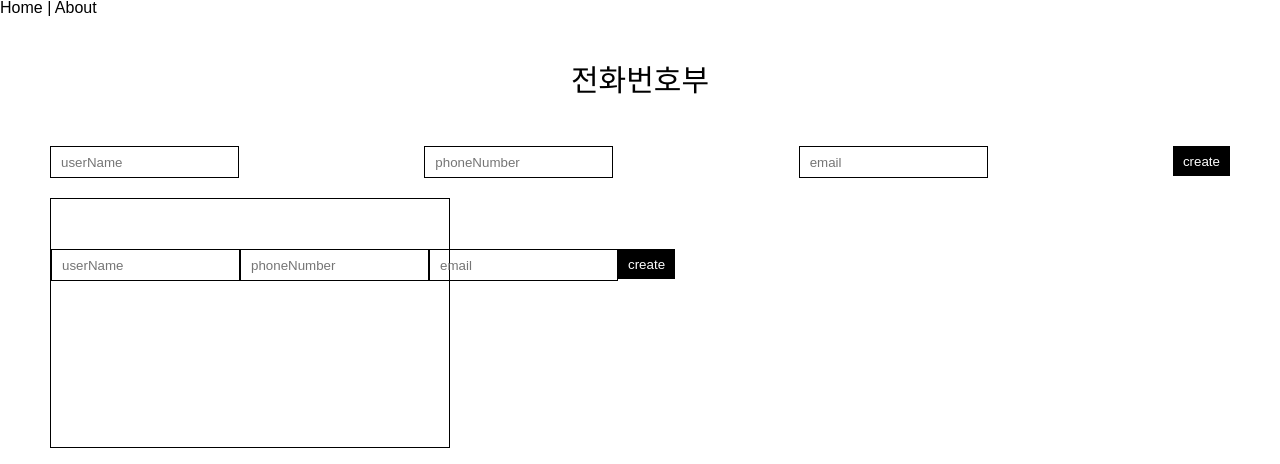
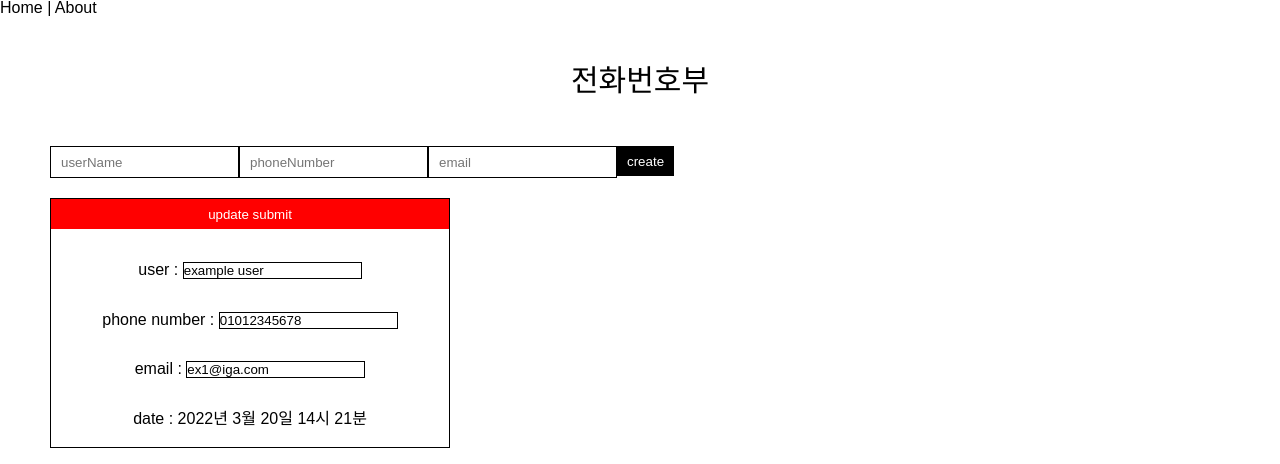
Before and after one commit to LEEHYUNHO2001/vue2-study, a Vue app in the folder phone-number/: page / in a window 1280 px wide. Both pictures are taken after a click on the button "update". Shown: the top 464 px of the page. Built offline with nearby package versions, Linux system fonts and the light colour scheme.

Commit message:
:recycle: user item마다 update위한 컴포넌트 분리

```diff
--- a/phone-number/src/components/InputUserForm.vue
+++ b/phone-number/src/components/InputUserForm.vue
@@ -32,12 +32,7 @@ export default class InputUserForm extends Vue {
 	// private addUser() {}
 
 	userDataSubmit() {
-		if (
-			!this.emptyValidate() &&
-			!this.userNameValidate() &&
-			!this.phoneNumberValidate() &&
-			!this.emailValidate()
-		) {
+		if (this.allValidate()) {
 			this.currentDate();
 			// this.$emit('addUser', this.user);
 			this.$store.commit('ADD_USER', this.user);
@@ -61,6 +56,15 @@ export default class InputUserForm extends Vue {
 			email: '',
 			date: '',
 		};
+	}
+	allValidate() {
+		if (
+			!this.emptyValidate() &&
+			!this.userNameValidate() &&
+			!this.phoneNumberValidate() &&
+			!this.emailValidate()
+		)
+			return true;
 	}
 	emptyValidate() {
 		const { name, phoneNumber, email } = this.user;
@@ -100,7 +104,6 @@ export default class InputUserForm extends Vue {
 <style scoped>
 .input-form {
 	display: flex;
-	justify-content: space-between;
 	margin-top: 50px;
 }
 .input-form > input {
--- /dev/null
+++ b/phone-number/src/components/UpdateUserItem.vue
@@ -0,0 +1,47 @@
+<template>
+	<div class="user-content">
+		<button type="button" class="submit-update-btn" @click="handleUpdating">
+			update submit
+		</button>
+		<div>
+			<label> user : </label>
+			<input class="update-user-input" :value="user.name" />
+		</div>
+		<div>
+			<label>phone number : </label>
+			<input class="update-user-input" :value="user.phoneNumber" />
+		</div>
+		<div>
+			<label>email : </label>
+			<input class="update-user-input" :value="user.email" />
+		</div>
+		<div><label>date : </label>{{ user.date }}</div>
+	</div>
+</template>
+
+<script lang="ts">
+import { Component, Prop, Vue } from 'vue-property-decorator';
+
+import { User } from '@/types';
+
+@Component
+export default class UpdateUserItem extends Vue {
+	@Prop() public user!: User;
+	@Prop() public isUpdating!: boolean;
+
+	handleUpdating() {
+		this.$emit('handleUpdating');
+	}
+}
+</script>
+
+<style scoped>
+.submit-update-btn {
+	height: 30px;
+	color: #fff;
+	background-color: red;
+}
+.update-user-input {
+	border: 1px solid #000;
+}
+</style>
--- a/phone-number/src/components/UserItem.vue
+++ b/phone-number/src/components/UserItem.vue
@@ -1,15 +1,12 @@
 <template>
-	<div class="user" :class="{ odd: isOdd(index) }">
-		<div class="user-content" v-if="!isUpdating">
-			<button type="button" class="update-btn" @click="handleUpdating()">
-				{{ isUpdating ? 'cancel' : 'update' }}
-			</button>
-			<p>user : {{ user.name }}</p>
-			<p>phone number : {{ user.phoneNumber }}</p>
-			<p>email : {{ user.email }}</p>
-			<p>date : {{ user.date }}</p>
-		</div>
-		<InputUserForm v-else />
+	<div class="user-content">
+		<button type="button" class="update-btn" @click="handleUpdating">
+			update
+		</button>
+		<p>user : {{ user.name }}</p>
+		<p>phone number : {{ user.phoneNumber }}</p>
+		<p>email : {{ user.email }}</p>
+		<p>date : {{ user.date }}</p>
 	</div>
 </template>
 
@@ -18,49 +15,18 @@ import { Component, Prop, Vue } from 'vue-property-decorator';
 
 import { User } from '@/types';
 
-import InputUserForm from './InputUserForm.vue';
-
-@Component({
-	components: {
-		InputUserForm,
-	},
-})
+@Component
 export default class UserItem extends Vue {
 	@Prop() public user!: User;
-	@Prop() public index!: number;
-	isUpdating = false;
+	@Prop() public isUpdating!: boolean;
 
-	isOdd(index: number) {
-		if (index % 2 === 1) return true;
-		return false;
-	}
 	handleUpdating() {
-		this.isUpdating = !this.isUpdating;
+		this.$emit('handleUpdating');
 	}
 }
 </script>
 
 <style scoped>
-.user-container {
-	margin-top: 50px;
-}
-.user {
-	width: 400px;
-	height: 250px;
-	margin-top: 20px;
-	border: 1px solid #000;
-}
-.user-content {
-	display: flex;
-	flex-direction: column;
-	justify-content: space-between;
-	text-align: center;
-	height: 100%;
-	padding-bottom: 20px;
-}
-.odd {
-	background-color: #f2f2f2;
-}
 .update-btn {
 	height: 30px;
 	color: #fff;
--- /dev/null
+++ b/phone-number/src/components/UserItemContainer.vue
@@ -0,0 +1,67 @@
+<template>
+	<div class="user" :class="{ odd: isOdd(index) }">
+		<UserItem
+			v-if="!isUpdating"
+			:user="user"
+			@handleUpdating="handleUpdating"
+		/>
+		<UpdateUserItem v-else :user="user" @handleUpdating="handleUpdating" />
+	</div>
+</template>
+
+<script lang="ts">
+import { Component, Prop, Vue } from 'vue-property-decorator';
+
+import { User } from '@/types';
+
+import UserItem from './UserItem.vue';
+import UpdateUserItem from './UpdateUserItem.vue';
+
+@Component({
+	components: {
+		UserItem,
+		UpdateUserItem,
+	},
+})
+export default class UserItemContainer extends Vue {
+	@Prop() public user!: User;
+	@Prop() public index!: number;
+	isUpdating = false;
+
+	isOdd(index: number) {
+		if (index % 2 === 1) return true;
+		return false;
+	}
+	handleUpdating() {
+		this.isUpdating = !this.isUpdating;
+	}
+}
+</script>
+
+<style scoped>
+.user-container {
+	margin-top: 50px;
+}
+.user {
+	width: 400px;
+	height: 250px;
+	margin-top: 20px;
+	border: 1px solid #000;
+}
+.user-content {
+	display: flex;
+	flex-direction: column;
+	justify-content: space-between;
+	text-align: center;
+	height: 100%;
+	padding-bottom: 20px;
+}
+.odd {
+	background-color: #f2f2f2;
+}
+.update-btn {
+	height: 30px;
+	color: #fff;
+	background-color: #000;
+}
+</style>
--- a/phone-number/src/components/UserList.vue
+++ b/phone-number/src/components/UserList.vue
@@ -1,7 +1,7 @@
 <template>
 	<ul class="user-container">
 		<li v-for="(user, index) in userList" :key="user.email">
-			<UserItem :user="user" :index="index" />
+			<UserItemContainer :user="user" :index="index" />
 		</li>
 	</ul>
 </template>
@@ -9,11 +9,11 @@
 <script lang="ts">
 import { Component, Vue } from 'vue-property-decorator';
 
-import UserItem from './UserItem.vue';
+import UserItemContainer from './UserItemContainer.vue';
 
 @Component({
 	components: {
-		UserItem,
+		UserItemContainer,
 	},
 })
 export default class UserList extends Vue {
```
